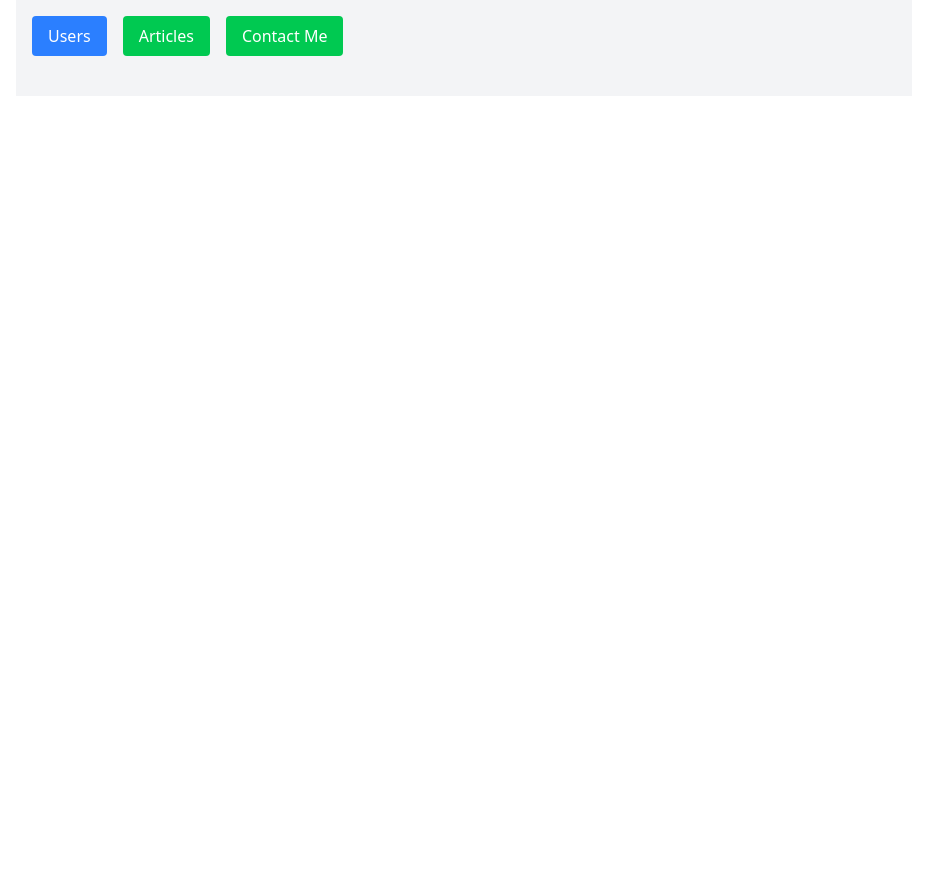
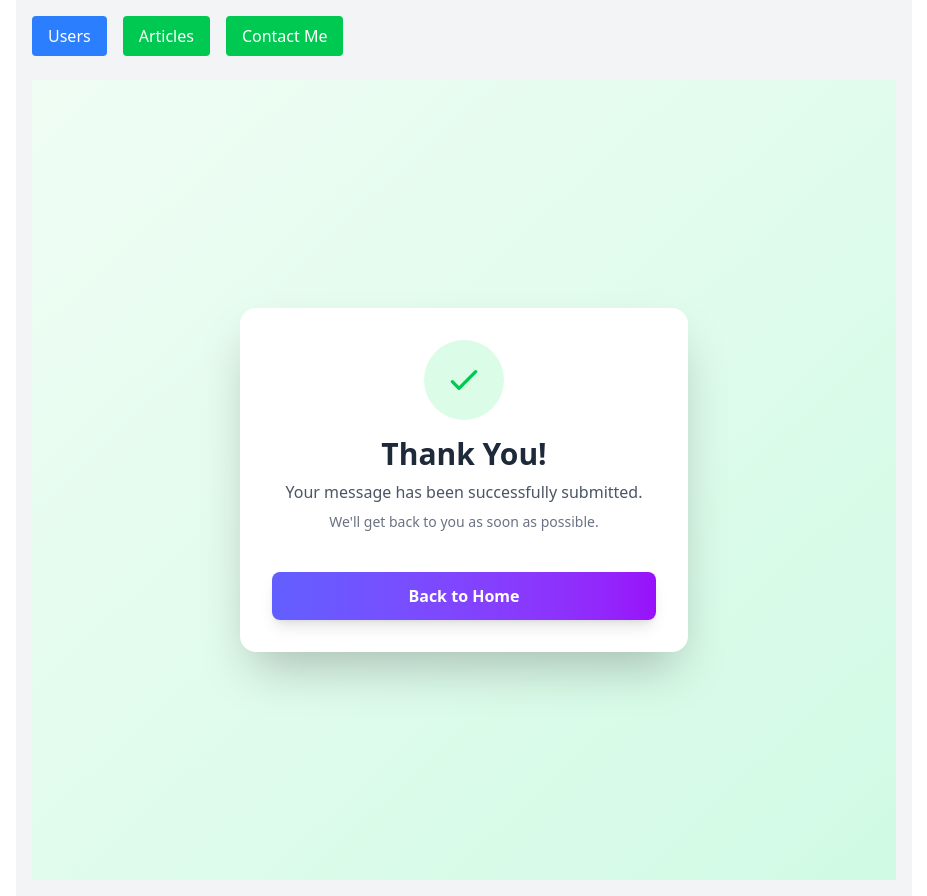
Before and after one commit to KimangKhenng/idg-004-crud, a Vue app: page /thank-you in a window 1280 px wide. Shown: the whole page, without its empty margins (176-1103 px from the left). Before the commit the page ends 800 px from the top, so only its background shows below. Built offline with nearby package versions, Linux system fonts and the light colour scheme; no server answers.

Commit message:
Thanks Page

```diff
--- /dev/null
+++ b/src/pages/ThankYou.vue
@@ -0,0 +1,26 @@
+<template>
+    <div class="min-h-screen flex items-center justify-center bg-gradient-to-br from-green-50 to-emerald-100 p-6">
+        <div class="w-full max-w-md bg-white rounded-2xl shadow-2xl p-8 text-center space-y-6">
+            <div class="flex justify-center mb-4">
+                <div class="w-20 h-20 bg-green-100 rounded-full flex items-center justify-center">
+                    <svg class="w-10 h-10 text-green-500" fill="none" stroke="currentColor" viewBox="0 0 24 24">
+                        <path stroke-linecap="round" stroke-linejoin="round" stroke-width="2" d="M5 13l4 4L19 7"></path>
+                    </svg>
+                </div>
+            </div>
+
+            <div>
+                <h1 class="text-3xl font-bold text-gray-800 mb-2">Thank You!</h1>
+                <p class="text-gray-600">Your message has been successfully submitted.</p>
+                <p class="text-sm text-gray-500 mt-2">We'll get back to you as soon as possible.</p>
+            </div>
+
+            <div class="pt-4">
+                <router-link to="/"
+                    class="inline-block w-full bg-gradient-to-r from-indigo-500 to-purple-600 text-white font-semibold py-3 px-6 rounded-lg hover:from-indigo-600 hover:to-purple-700 transform hover:scale-[1.02] active:scale-[0.98] transition-all duration-200 shadow-lg hover:shadow-xl">
+                    Back to Home
+                </router-link>
+            </div>
+        </div>
+    </div>
+</template>
--- a/src/routes.js
+++ b/src/routes.js
@@ -4,6 +4,7 @@ import UserPage from '@/pages/users/UserPage.vue'
 import UserInfoPage from '@/pages/users/UserInfoPage.vue'
 import ArticlesPage from '@/pages/ArticlesPage.vue'
 import ContantMe from '@/pages/contact-me.vue'
+import ThankYou from '@/pages/ThankYou.vue'
 
 const routes = [
     { path: '/', redirect: '/users' },
@@ -11,6 +12,7 @@ const routes = [
     { path: '/users/:userId', component: UserInfoPage },
     { path: '/articles', component: ArticlesPage },
     { path: '/contact-me', component: ContantMe },
+    { path: '/thank-you', component: ThankYou }
 ]
 
 const router = createRouter({
```
